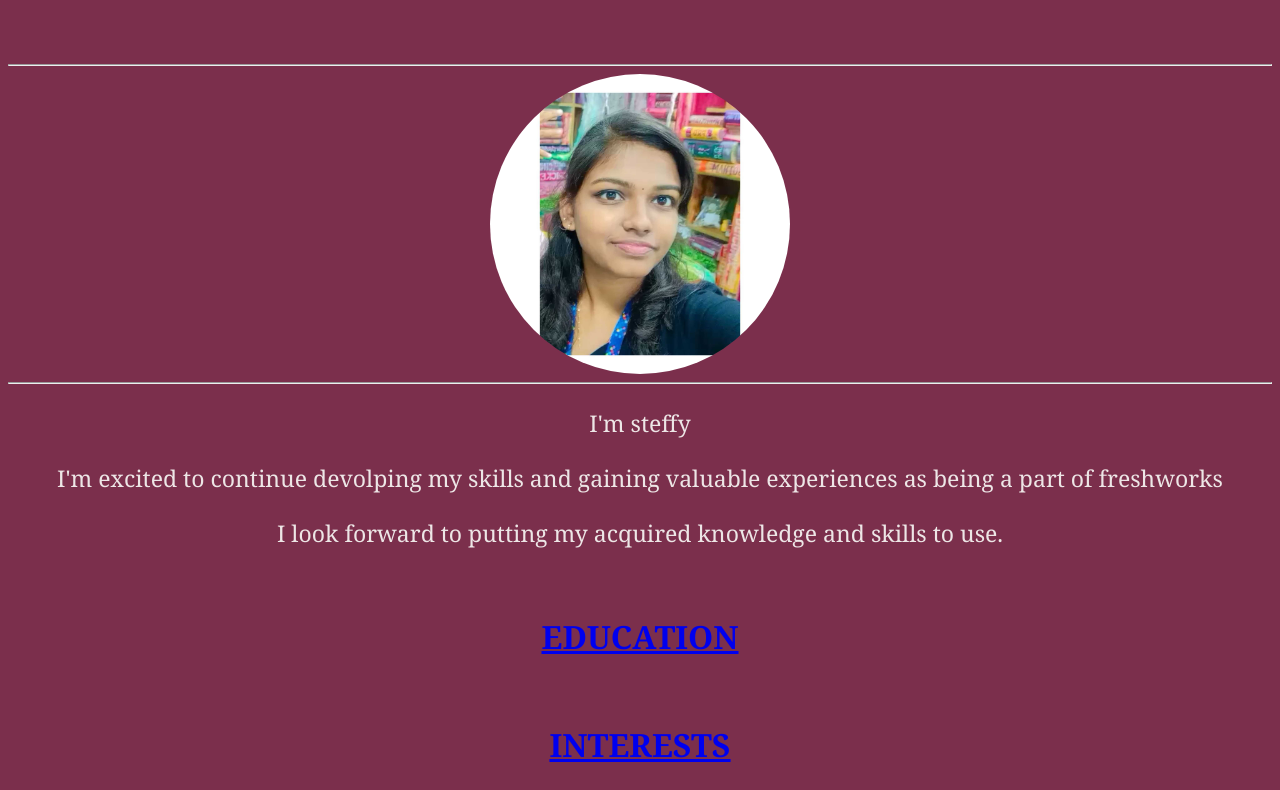
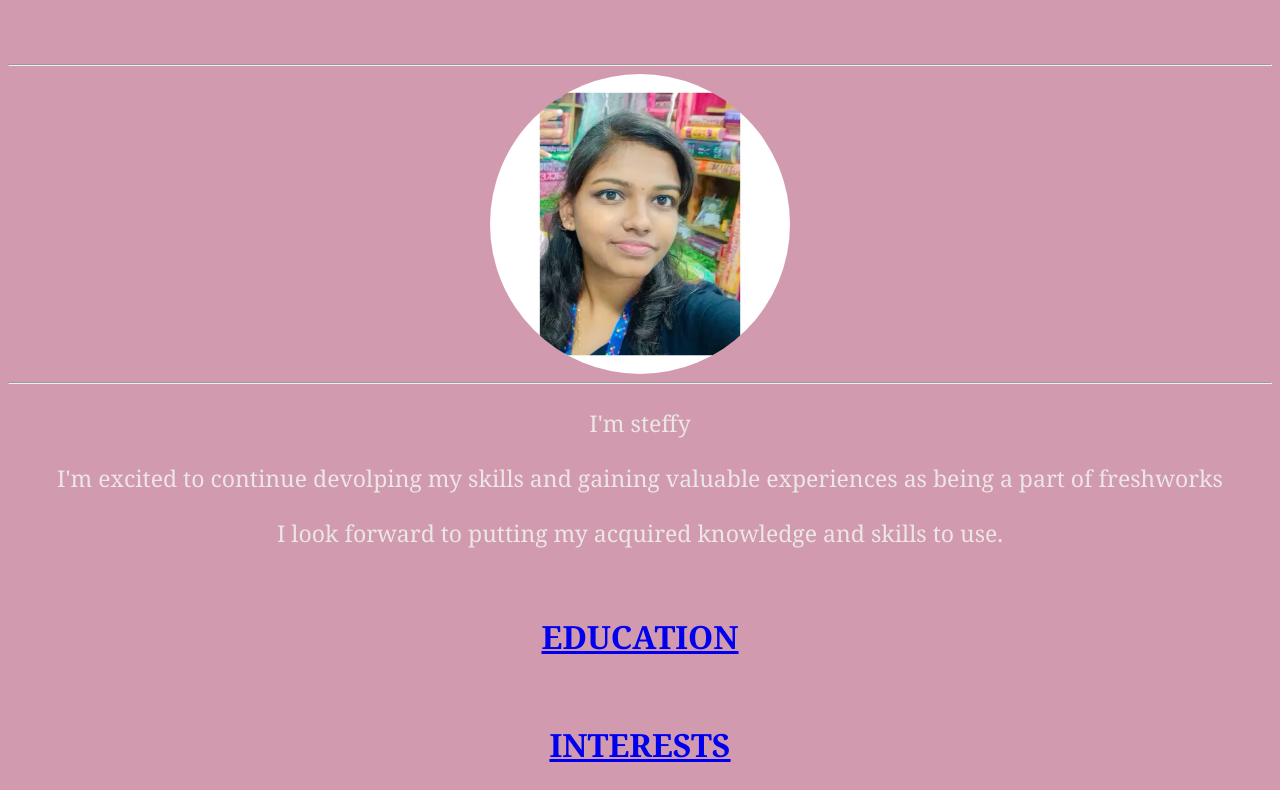
Before and after one commit to steffydominic/Steffy-portfolio, a plain HTML site: page index.html in a window 1280 px wide. Shown: the part 124-914 px from the top of the page. Drawn offline with Linux system fonts and the light colour scheme.

Commit message:
Update style.css

```diff
--- a/style.css
+++ b/style.css
@@ -1,5 +1,5 @@
 body{
-    background-color:rgb(123, 47, 76);
+    background-color:rgb(209, 154, 175);
     font-family:'Segoe UI', Tahoma, Geneva, Verdana, sans-serif;
     color:yellow;
 }
```
